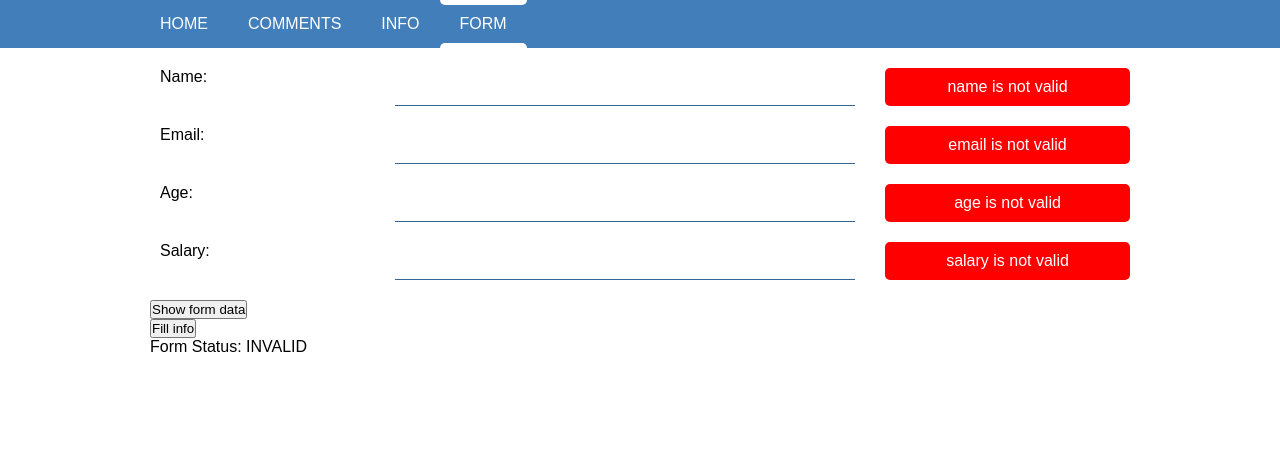
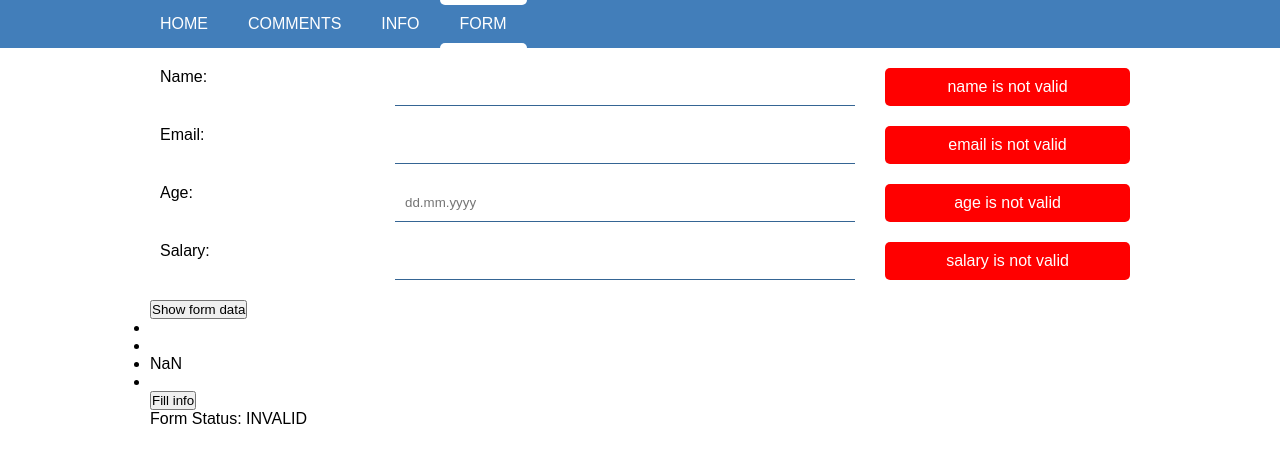
Before and after one commit to YuriyChobanyuk/ngPortfolio, an Angular app: page /form in a window 1280 px wide. Both pictures are taken after a click on the button "Show form data". Shown: the top 462 px of the page. Built offline with nearby package versions, Linux system fonts and the light colour scheme.

Commit message:
form age and salary redacted

```diff
--- /dev/null
+++ b/src/app/age-pipe.pipe.ts
@@ -0,0 +1,17 @@
+import { Pipe, PipeTransform } from '@angular/core';
+
+@Pipe({
+  name: 'agePipe'
+})
+export class AgePipePipe implements PipeTransform {
+
+  transform(value: any, ...args: any[]): any {
+    const valueDate = new Date().setFullYear(value.split('\.')[2],
+      value.split('\.')[1],
+      value.split('\.')[0]);
+    const resDate = new Date(Date.now().valueOf() - valueDate.valueOf());
+    console.log(value);
+    return resDate.getFullYear() - 1970;
+  }
+
+}
--- a/src/app/app.module.ts
+++ b/src/app/app.module.ts
@@ -10,6 +10,7 @@ import {FormsModule} from '@angular/forms';
 import { FullInfoComponent } from './full-info/full-info.component';
 import { MyformComponent } from './myform/myform.component';
 import { ReactiveFormsModule } from '@angular/forms';
+import { AgePipePipe } from './age-pipe.pipe';
 
 @NgModule({
   declarations: [
@@ -18,7 +19,8 @@ import { ReactiveFormsModule } from '@angular/forms';
     CommentsComponent,
     NavigationComponent,
     FullInfoComponent,
-    MyformComponent
+    MyformComponent,
+    AgePipePipe
   ],
   imports: [
     BrowserModule,
--- a/src/app/myform/myform.component.html
+++ b/src/app/myform/myform.component.html
@@ -4,35 +4,43 @@
     <label class=" m-b-20">
       <span class="column-desktop-1-4">Name:</span>
       <input class='column-desktop-1-2' type="text" formControlName="name" required="name is required">
-      <span class="column-desktop-1-4 validation-tip unvalid" *ngIf="!name">
+      <span class="column-desktop-1-4 validation-tip unvalid" *ngIf="!name.valid">
         name is not valid
       </span>
-      <span class="column-desktop-1-4 validation-tip valid" *ngIf="name">name is valid!</span>
+      <span class="column-desktop-1-4 validation-tip valid" *ngIf="name.valid">name is valid!</span>
     </label>
     <label class=" m-b-20">
       <span class="column-desktop-1-4">Email:</span>
       <input class='column-desktop-1-2' type="email" formControlName="email" required="email is required">
-      <span class="column-desktop-1-4 validation-tip unvalid" *ngIf="!email">email is not valid</span>
-      <span class="column-desktop-1-4 validation-tip valid" *ngIf="email">email is valid!</span>
+      <span class="column-desktop-1-4 validation-tip unvalid" *ngIf="!email.valid">email is not valid</span>
+      <span class="column-desktop-1-4 validation-tip valid" *ngIf="email.valid">email is valid!</span>
     </label>
     <label class=" m-b-20">
       <span class="column-desktop-1-4">Age:</span>
-      <input class='column-desktop-1-2' type="text" formControlName="age" required="age is required"
-             (keydown)="numberInput($event)">
-      <span class="column-desktop-1-4 validation-tip unvalid" *ngIf="!age">age is not valid</span>
-      <span class="column-desktop-1-4 validation-tip valid" *ngIf="age">age is valid!</span>
+      <input class='column-desktop-1-2 age-input' type="text" formControlName="age" required="age is required"
+      placeholder="dd.mm.yyyy">
+      <span class="column-desktop-1-4 validation-tip unvalid" *ngIf="!age.valid">age is not valid</span>
+      <span class="column-desktop-1-4 validation-tip valid" *ngIf="age.valid">age is valid!</span>
     </label>
     <label class=" m-b-20">
       <span class="column-desktop-1-4">Salary:</span>
       <input class='column-desktop-1-2' type="text" formControlName="salary" required="salary is required"
       (keydown)="numberInput($event)">
-      <span class="column-desktop-1-4 validation-tip unvalid" *ngIf="!salary">salary is not valid</span>
-      <span class="column-desktop-1-4 validation-tip valid" *ngIf="salary">salary is valid!</span>
+      <span class="column-desktop-1-4 validation-tip unvalid" *ngIf="!salary.valid">salary is not valid</span>
+      <span class="column-desktop-1-4 validation-tip valid" *ngIf="salary.valid">salary is valid!</span>
     </label>
   </form>
   <p>
     <button (click)="showData()">Show form data</button>
   </p>
+  <div class="form-data" *ngIf="showFormData">
+    <ul>
+      <li>{{name.value}}</li>
+      <li>{{email.value}}</li>
+      <li>{{age.value | agePipe}}</li>
+      <li>{{salary.value | currency:'KGS'}}</li>
+    </ul>
+  </div>
   <p>
     <button (click)="fullInData()">Fill info</button>
   </p>
--- a/src/app/myform/myform.component.ts
+++ b/src/app/myform/myform.component.ts
@@ -1,5 +1,5 @@
 import { Component, OnInit } from '@angular/core';
-import {FormControl, FormGroup, Validators} from '@angular/forms';
+import {FormControl, Validators, FormBuilder} from '@angular/forms';
 
 @Component({
   selector: 'app-myform',
@@ -8,35 +8,44 @@ import {FormControl, FormGroup, Validators} from '@angular/forms';
 })
 export class MyformComponent implements OnInit {
 
+  showFormData = false;
 
-  userData: FormGroup = new FormGroup(
-    {
-      name: new FormControl('', [Validators.minLength(2)]),
-      email: new FormControl('', [Validators.email]),
-      age: new FormControl('', [Validators.min(18),
-        Validators.max(120),
-        Validators.pattern('[0-9]+')]),
-      salary: new FormControl('', [Validators.max(1000000),
-        Validators.pattern('[0-9]+')])
-    });
+  userData = this.fb.group({
+    name: ['', Validators.minLength(2)],
+    email: ['', Validators.email],
+    age: ['', [Validators.pattern('[0-3][0-9][.][0-1][0-9][.][0-9]{4}'), MyformComponent.validateAge]],
+    salary: ['', [Validators.max(1000000), Validators.pattern('[0-9]+')]]
+  });
+
+  //
+
+  static validateAge(c: FormControl) {
+    const ageData = c.value.split('\.');
+    const birthDate = new Date(Date.now());
+    if (ageData.length === 3) {
+      birthDate.setFullYear(ageData[2], ageData[1], ageData[0]);
+    }
+    const dateNow = new Date(Date.now());
+    const resultDate = new Date(dateNow.valueOf() - birthDate.valueOf());
+    return (resultDate.getFullYear() - 1970 >= 18) ? null : {
+
+      validateAge: {
+        valid: false
+      }
+    };
+  }
 
   fullInData() {
     this.userData.patchValue({
       name: 'username',
       email: 'test@super.com',
-      age: '18',
+      age: '12.10.1997',
       salary: 999999
     });
   }
 
   showData() {
-    console.log(this.userData.value);
-    this.userData.patchValue({
-      name: '',
-      email: '',
-      age: '',
-      salary: ''
-    });
+    this.showFormData = true;
   }
 
   numberInput(event) {
@@ -47,21 +56,22 @@ export class MyformComponent implements OnInit {
   }
 
   get name() {
-    return this.userData.get('name').valid;
+    return this.userData.get('name');
   }
   get email() {
-    return this.userData.get('email').valid;
+    return this.userData.get('email');
   }
   get age() {
-    return this.userData.get('age').valid;
+    return this.userData.get('age');
   }
   get salary() {
-    return this.userData.get('salary').valid;
+    return this.userData.get('salary');
   }
 
-  constructor() { }
+  constructor(private fb: FormBuilder) { }
 
   ngOnInit() {
+
   }
 
 }
```
